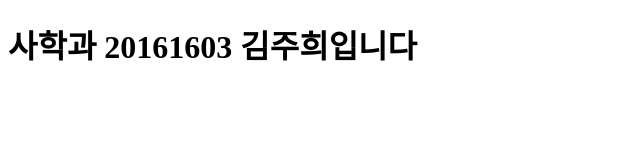
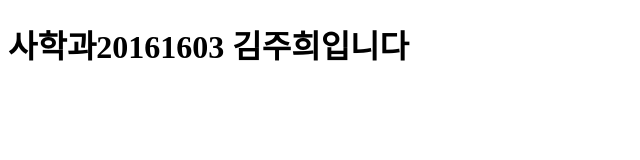
Before and after one commit to h20161603/h20161603.github.io, a plain HTML site: page index.html in a window 1280 px wide. Shown: the whole page, without its empty margins (0-640 px from the left). Drawn offline with Linux system fonts and the light colour scheme.

Commit message:
Update index.html

```diff
--- a/index.html
+++ b/index.html
@@ -4,6 +4,6 @@
     <title>사학과김주희</title>
 <head>
 <body>
-    <h1>사학과 20161603 김주희입니다</h1>
+    <h1>사학과20161603 김주희입니다</h1>
 </body>
 </html>
```
